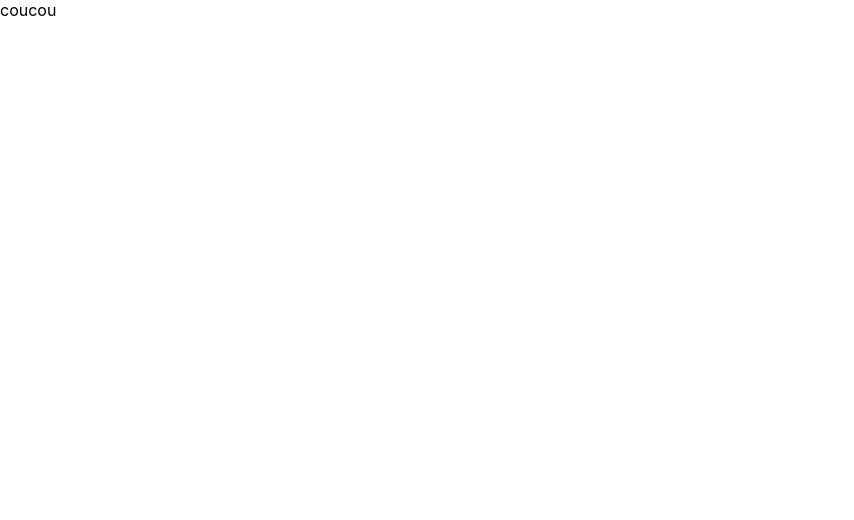
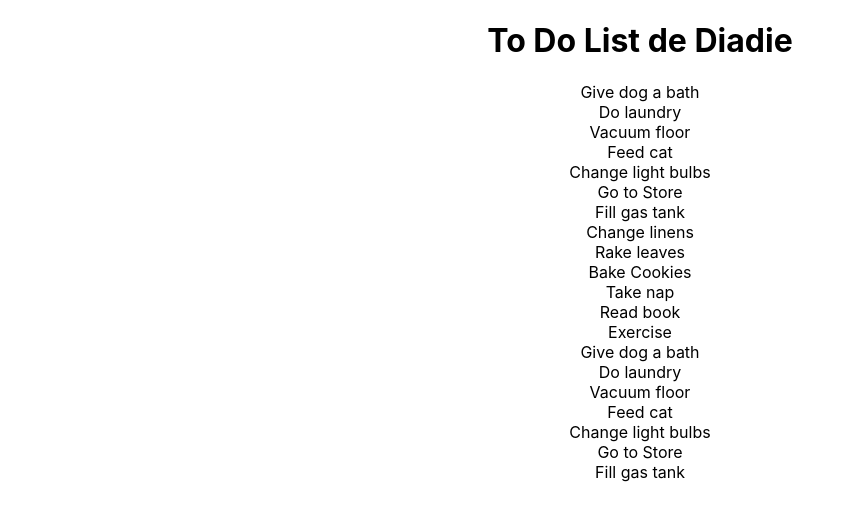
Before and after one commit to Camara-Diadie/TodoList, a React (Create React App) app: page / in a window 1280 px wide. Shown: the top 520 px of the page, without its empty margins (0-854 px from the left). Built offline with nearby package versions, Linux system fonts and the light colour scheme.

Commit message:
creation todolist and recuperates the information of data

```diff
--- /dev/null
+++ b/src/Age.js
@@ -0,0 +1,4 @@
+const Ag = ({ age }) => {
+  return <p> j'ai {age}</p>
+}
+export default Ag
--- /dev/null
+++ b/src/App.css
@@ -0,0 +1,3 @@
+.App {
+  text-align: center;
+}
--- a/src/App.js
+++ b/src/App.js
@@ -1,4 +1,22 @@
-const App = () => {
-  return <div>coucou</div>
+import React, { useState } from "react"
+
+import data from "./data.json"
+
+//components
+import Header from "./Header"
+import ToDoList from "./ToDoList"
+
+import "./App.css"
+
+function App() {
+  const [toDoList, setToDolist] = useState(data)
+
+  return (
+    <div className="App">
+      <Header user="Diadie" />
+      <ToDoList toDoList={toDoList} />
+    </div>
+  )
 }
+
 export default App
--- /dev/null
+++ b/src/Header.js
@@ -0,0 +1,10 @@
+import React from "react"
+
+const Header = ({ user }) => {
+  return (
+    <header>
+      <h1>To Do List de {user}</h1>
+    </header>
+  )
+}
+export default Header
--- /dev/null
+++ b/src/ToDo.js
@@ -0,0 +1,5 @@
+import React from "react"
+
+const ToDo = ({ todo }) => <div>{todo.task}</div>
+
+export default ToDo
--- /dev/null
+++ b/src/ToDoList.js
@@ -0,0 +1,14 @@
+import React from "react"
+import ToDo from "./ToDo"
+
+const ToDoList = ({ toDoList }) => {
+  return (
+    <div>
+      {toDoList.map((todo) => {
+        return <ToDo todo={todo} />
+      })}
+    </div>
+  )
+}
+
+export default ToDoList
--- /dev/null
+++ b/src/data.json
@@ -0,0 +1,102 @@
+[
+  {
+    "id": 1,
+    "task": "Give dog a bath",
+    "complete": true
+  },
+  {
+    "id": 2,
+    "task": "Do laundry",
+    "complete": true
+  },
+  {
+    "id": 3,
+    "task": "Vacuum floor",
+    "complete": false
+  },
+  {
+    "id": 4,
+    "task": "Feed cat",
+    "complete": true
+  },
+  {
+    "id": 5,
+    "task": "Change light bulbs",
+    "complete": false
+  },
+  {
+    "id": 6,
+    "task": "Go to Store",
+    "complete": true
+  },
+  {
+    "id": 7,
+    "task": "Fill gas tank",
+    "complete": true
+  },
+  {
+    "id": 8,
+    "task": "Change linens",
+    "complete": false
+  },
+  {
+    "id": 9,
+    "task": "Rake leaves",
+    "complete": true
+  },
+  {
+    "id": 10,
+    "task": "Bake Cookies",
+    "complete": false
+  },
+  {
+    "id": 11,
+    "task": "Take nap",
+    "complete": true
+  },
+  {
+    "id": 12,
+    "task": "Read book",
+    "complete": true
+  },
+  {
+    "id": 13,
+    "task": "Exercise",
+    "complete": false
+  },
+  {
+    "id": 14,
+    "task": "Give dog a bath",
+    "complete": false
+  },
+  {
+    "id": 15,
+    "task": "Do laundry",
+    "complete": false
+  },
+  {
+    "id": 16,
+    "task": "Vacuum floor",
+    "complete": false
+  },
+  {
+    "id": 17,
+    "task": "Feed cat",
+    "complete": true
+  },
+  {
+    "id": 18,
+    "task": "Change light bulbs",
+    "complete": false
+  },
+  {
+    "id": 19,
+    "task": "Go to Store",
+    "complete": false
+  },
+  {
+    "id": 20,
+    "task": "Fill gas tank",
+    "complete": false
+  }
+]
--- a/src/index.js
+++ b/src/index.js
@@ -1,17 +1,12 @@
-import React from 'react';
-import ReactDOM from 'react-dom';
-import './index.css';
-import App from './App';
-import reportWebVitals from './reportWebVitals';
+import React from "react"
+import ReactDOM from "react-dom"
+import "./index.css"
+import App from "./App"
+import reportWebVitals from "./reportWebVitals"
 
-ReactDOM.render(
-  <React.StrictMode>
-    <App />
-  </React.StrictMode>,
-  document.getElementById('root')
-);
+ReactDOM.render(<App />, document.getElementById("root"))
 
 // If you want to start measuring performance in your app, pass a function
 // to log results (for example: reportWebVitals(console.log))
 // or send to an analytics endpoint. Learn more: https://bit.ly/CRA-vitals
-reportWebVitals();
+reportWebVitals()
```
Also changed, not shown: src/Title.js (added, +10 -0 lines).
